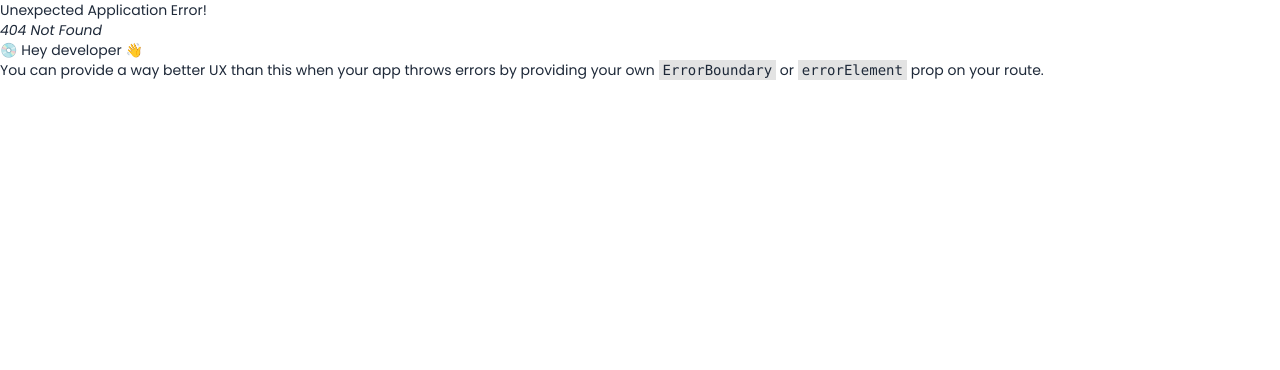
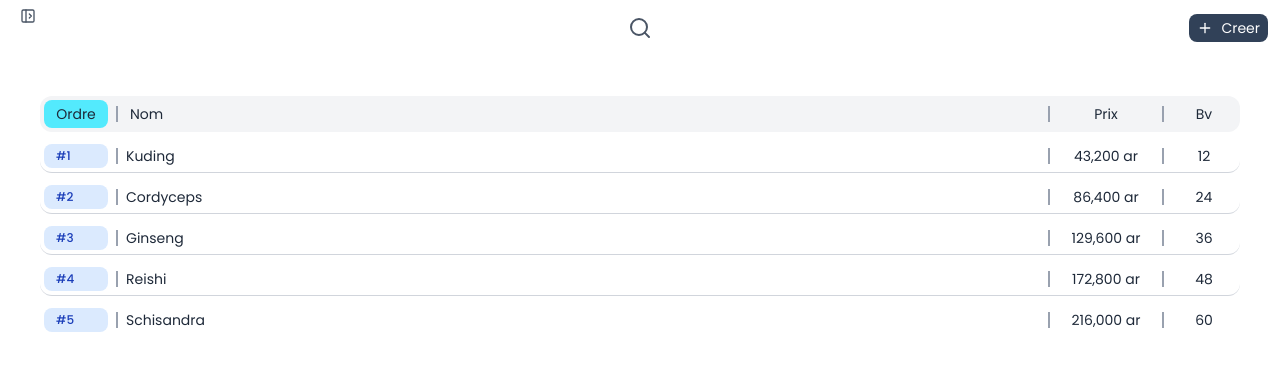
Before and after one commit to Fanilo-rgb/magapp, a React (Vite) app in the folder client/: page /products in a window 1280 px wide. Before the commit this address had no page. Shown: the top 370 px of the page. Built offline with nearby package versions, Linux system fonts and the light colour scheme.

Commit message:
Products features integration

```diff
--- /dev/null
+++ b/client/src/features/products/components/ProductItem.tsx
@@ -0,0 +1,37 @@
+
+type ProductItemProps = {
+  order: number
+  name: string
+  price: number
+  bv: number
+  onClick?: () => void
+}
+
+const ProductItem = ({ order, name, price, bv, onClick }: ProductItemProps) => {
+
+  return (
+    <div
+      onClick={onClick}
+      className="cursor-pointer bg-white flex items-center transition shadow-sm shadow-transparent hover:shadow-black/10 hover:bg-gray-50 rounded-xl p-1 gap-2"
+    >
+      <div className="w-16">
+        <div className="w-full bg-blue-100 text-blue-800 py-1 pl-3 flex rounded-lg text-xs font-medium">
+          #{order}
+        </div>
+      </div>
+      <span className="verticalDivider" />
+      <div className="flex-1 truncate">
+        {name}
+      </div>
+      <span className="verticalDivider" />
+      <div className="w-24 text-center">
+        {price.toLocaleString()} ar
+      </div>
+      <span className="verticalDivider" />
+      <div className="w-16 text-center">
+        {bv}
+      </div>
+    </div>
+  )
+}
+export default ProductItem
--- /dev/null
+++ b/client/src/features/products/components/ProductList.tsx
@@ -0,0 +1,87 @@
+import ProductItem from "./ProductItem.tsx";
+import {useNavigate} from "react-router-dom";
+
+const products = [
+  {
+    order: 1,
+    name: "Kuding",
+    price: 43200,
+    bv: 12
+  },
+  {
+    order: 2,
+    name: "Cordyceps",
+    price: 86400,
+    bv: 24
+  },
+  {
+    order: 3,
+    name: "Ginseng",
+    price: 129600,
+    bv: 36
+  },
+  {
+    order: 4,
+    name: "Reishi",
+    price: 172800,
+    bv: 48
+  },
+  {
+    order: 5,
+    name: "Schisandra",
+    price: 216000,
+    bv: 60
+  }
+]
+
+const ProductList = () => {
+
+  const navigate = useNavigate()
+
+  const handleClick = (query: string) => {
+    navigate(query)
+  }
+
+  return (
+    <div className="relative flex flex-col flex-1">
+      <div className="bg-gray-100 p-1 rounded-xl flex gap-2 items-center">
+        <div className="w-16">
+          <button className="bg-cyan-300 p-1 rounded-lg w-full">
+            Ordre
+          </button>
+        </div>
+        <span className="verticalDivider" />
+        <div className="flex-1">
+          <button className="p-1 rounded-lg w-full text-left">
+            Nom
+          </button>
+        </div>
+        <span className="verticalDivider" />
+        <div className="w-24">
+          <button className="p-1 rounded-lg w-full">
+            Prix
+          </button>
+        </div>
+        <span className="verticalDivider" />
+        <div className="w-16">
+          <button className="p-1 rounded-lg w-full">
+            Bv
+          </button>
+        </div>
+      </div>
+      <div className="flex flex-col flex-1 mt-2 overflow-auto gap-2 divide-y divide-gray-300">
+        {products.map(product => (
+          <ProductItem
+            key={product.order}
+            onClick={() => handleClick(`?type=drawer&content=product&id=${product.order}`)}
+            order={product.order}
+            name={product.name}
+            price={product.price}
+            bv={product.bv}
+          />
+        ))}
+      </div>
+    </div>
+  )
+}
+export default ProductList
--- /dev/null
+++ b/client/src/features/products/components/ProductView.tsx
@@ -0,0 +1,6 @@
+const ProductView = () => {
+  return (
+    <div>ProductView</div>
+  )
+}
+export default ProductView
--- a/client/src/layouts/RootLayout.tsx
+++ b/client/src/layouts/RootLayout.tsx
@@ -1,8 +1,12 @@
 import {Outlet} from "react-router-dom";
 import Header from "../shared/components/header/Header.tsx";
 import UIContainer from "../shared/components/UIContainer.tsx";
+import Sidebar from "../features/sidebar/components/Sidebar.tsx";
+import {useSidebarStore} from "../features/sidebar/store/sidebarStore.ts";
 
 const RootLayout = () => {
+  const { isSidebarOpen } = useSidebarStore()
+
   return (
     <div className="h-screen w-screen overflow-hidden">
 
@@ -10,10 +14,8 @@ const RootLayout = () => {
 
         <Header/>
 
-        <div className="flex flex-1">
-          <div className="hidden p-2 border-r border-gray-300">
-            Dashboard
-          </div>
+        <div className="relative flex flex-1">
+          {isSidebarOpen && <Sidebar/>}
 
           <div className="relative flex-1">
             <div className="absolute top-0 left-0 bottom-0 right-0 overflow-auto">
@@ -21,6 +23,7 @@ const RootLayout = () => {
             </div>
           </div>
         </div>
+
       </div>
 
       <UIContainer/>
--- /dev/null
+++ b/client/src/pages/ProductPage.tsx
@@ -0,0 +1,10 @@
+import ProductList from "../features/products/components/ProductList.tsx";
+
+const ProductPage = () => {
+  return (
+    <div className="h-full px-2 sm:p-10 pt-2 flex gap-2">
+      <ProductList/>
+    </div>
+  )
+}
+export default ProductPage
--- a/client/src/routes/routes.ts
+++ b/client/src/routes/routes.ts
@@ -1,12 +1,14 @@
 import {createBrowserRouter} from "react-router-dom";
 import RootLayout from "../layouts/RootLayout.tsx";
 import MainPage from "../pages/MainPage.tsx";
+import ProductPage from "../pages/ProductPage.tsx";
 
 const router = createBrowserRouter([
   {
     path: "/", Component: RootLayout,
     children: [
-      { index: true, Component: MainPage }
+      { index: true, Component: MainPage },
+      { path: "products", Component: ProductPage }
     ]
   }
 ])
```
